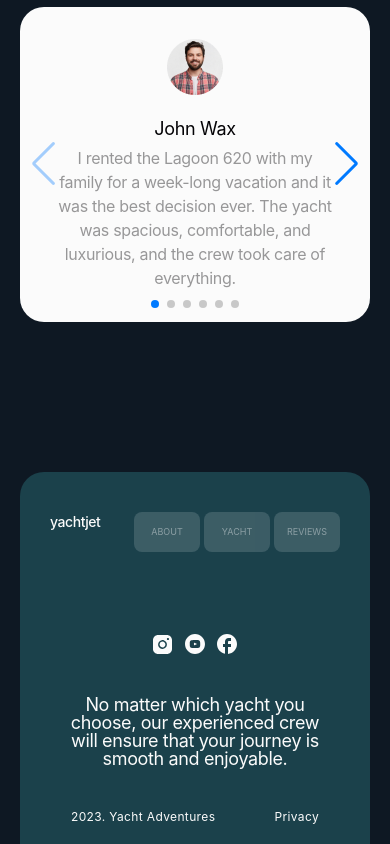
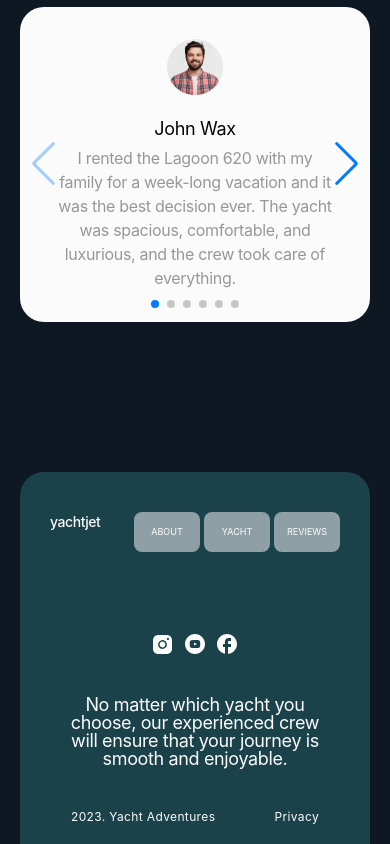
Before and after one commit to EugeneLevkovych/react-yacht-rental, a React (Vite) app: page / in a window 390 px wide. Shown: the part 4968-5812 px from the top of the page. Built offline with nearby package versions, Linux system fonts and the light colour scheme.

Commit message:
add hover

```diff
--- a/src/App.jsx
+++ b/src/App.jsx
@@ -11,8 +11,6 @@ import Reviews from './components/Reviews';
 export default function App() {
   return (
     <div>
-      {/* <div className="relative"> */}
-      {/* <Header /> */}
       <MobileMenu />
       <Hero />
       <AboutUs />
--- a/src/components/Button.jsx
+++ b/src/components/Button.jsx
@@ -1,6 +1,22 @@
-export default function Button({ buttonObj: { name, href } }) {
+export default function Button({
+  buttonObj: { name, href },
+  hoverColor,
+  hoverTextColor,
+}) {
+  const hoverClass =
+    hoverColor === 'turquoise-blue1'
+      ? 'hover:bg-turquoise-blue1'
+      : 'hover:bg-white1';
+
+  const hoverTextClass =
+    hoverTextColor === 'turquoise-blue1'
+      ? 'hover:text-turquoise-blue1'
+      : 'hover:text-white1';
+
   return (
-    <li className="flex justify-center items-center w-full max-w-22.5 h-10 rounded-lg bg-turquoise-blue2 opacity-[0.5] hover:bg-turquoise-blue1 transition-all cursor-pointer">
+    <li
+      className={`flex justify-center items-center w-full max-w-22.5 h-10 ${hoverTextClass} rounded-lg bg-turquoise-blue2  ${hoverClass} transition-all cursor-pointer`}
+    >
       <a href={href}>{name}</a>
     </li>
   );
--- a/src/components/Footer.jsx
+++ b/src/components/Footer.jsx
@@ -17,7 +17,12 @@ export default function Footer() {
             </a>
             <ul className="w-51.5 md:w-70.5 flex gap-1 uppercase text-[9px] leading-[1.3]">
               {BUTTONS.map(button => (
-                <Button key={button.id} buttonObj={button} />
+                <Button
+                  key={button.id}
+                  buttonObj={button}
+                  hoverColor="white1"
+                  hoverTextColor="turquoise-blue1"
+                />
               ))}
             </ul>
           </div>
--- a/src/components/Header.jsx
+++ b/src/components/Header.jsx
@@ -13,9 +13,13 @@ export default function Header() {
         >
           yachtjet
         </a>
-        <ul className="hidden w-70.5 md:flex gap-1 uppercase text-[9px] leading-[1.3] text-white1 md:ml-28 xl:ml-74">
+        <ul className="hidden w-70.5 md:flex gap-1 uppercase text-[9px] leading-[1.3] text-white1 md:ml-28 lg:ml-60 xl:ml-74 2xl:ml-94">
           {BUTTONS.map(button => (
-            <Button key={button.id} buttonObj={button} />
+            <Button
+              key={button.id}
+              buttonObj={button}
+              hoverColor="turquoise-blue1"
+            />
           ))}
         </ul>
       </nav>
--- a/src/components/MobileMenu.jsx
+++ b/src/components/MobileMenu.jsx
@@ -18,9 +18,13 @@ export default function MobileMenu() {
         </svg>
       </div>
 
-      <ul className="flex flex-col items-center gap-1">
+      <ul className="flex flex-col items-center gap-1 text-white1">
         {BUTTONS.map(button => (
-          <Button key={button.id} buttonObj={button} />
+          <Button
+            key={button.id}
+            buttonObj={button}
+            hoverColor="turquoise-blue1"
+          />
         ))}
       </ul>
 
--- a/src/index.css
+++ b/src/index.css
@@ -25,7 +25,7 @@ body {
   --color-white2: rgba(251, 251, 251, 0.7);
   --color-white3: rgba(251, 251, 251, 0.35);
   --color-turquoise-blue1: #1b414b;
-  --color-turquoise-blue2: #5d7980;
+  --color-turquoise-blue2: #8ea0a5;
   --color-turquoise-blue3: #040306;
   --color-turquoise-blue4: #0e1823;
   --color-gray1: rgb(4, 3, 6);
```
